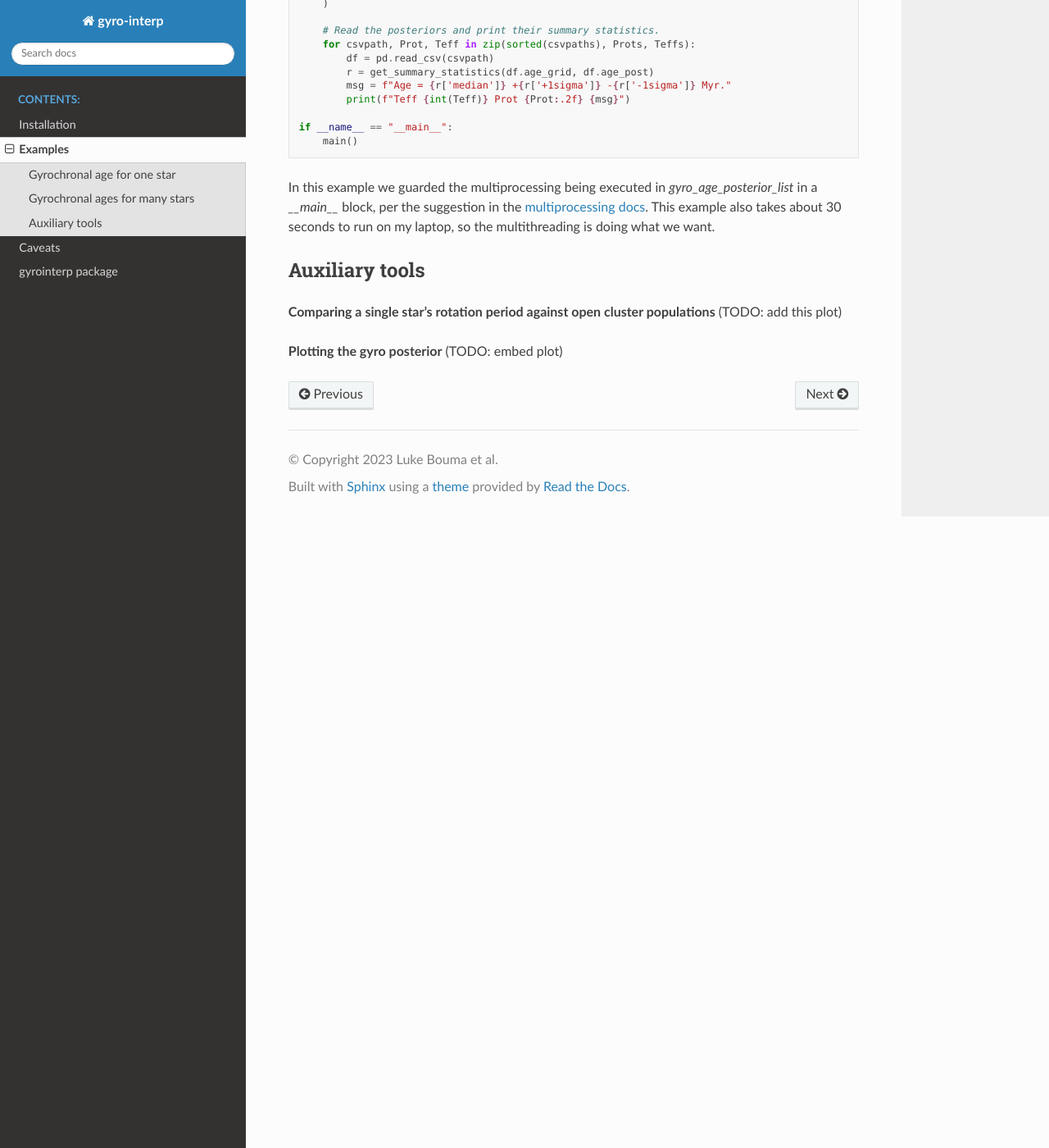
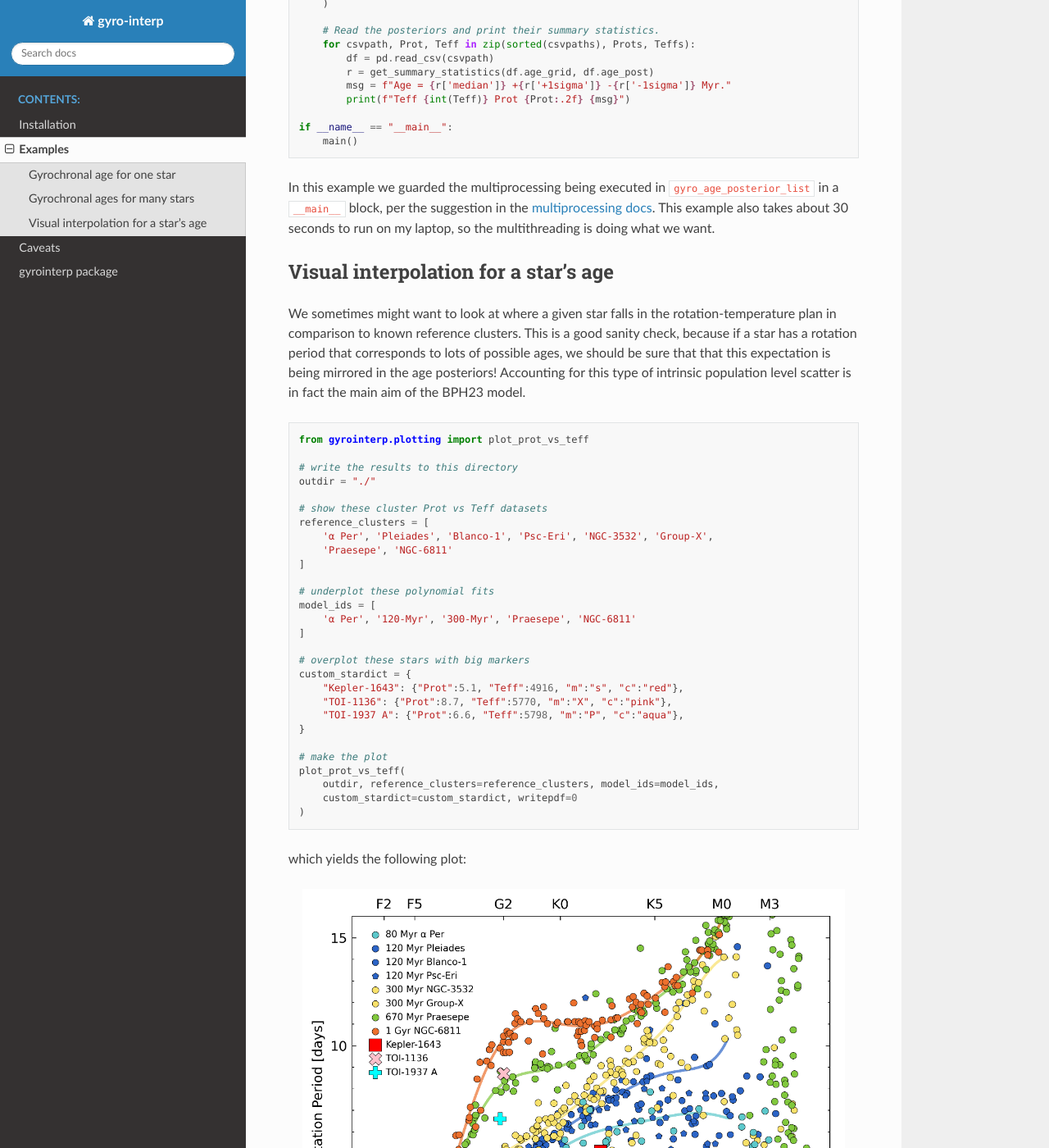
Before and after one commit to lgbouma/gyro-interp, a Sphinx documentation site: the page built from docs/source/examples.rst, in a window 1280 px wide and 1400 px high, scrolled down 1505 px. Shown: the whole window at 82% size. Built offline with Sphinx 7.4.7 and the Read the Docs theme 2.0.0, drawn with Linux system fonts in a browser that asks for light colours; some of the changed text lies outside the part shown.

Commit message:
update docs

```diff
--- a/docs/source/caveats.rst
+++ b/docs/source/caveats.rst
@@ -43,6 +43,10 @@ A few ways to determine whether your star might be a binary include:
   star.  With the resulting sample of stars, check whether your star is an
   outlier in the HR diagram.  This can be an indication of photometric binarity.
 
+As mentioned in the section on :ref:`visual interpolation`, the same types of
+considerations apply to hot Jupiter systems, or any kinds of systems in which
+tidal effects might alter the star's rotation period.
+
 Generally speaking, the best approaches will differ based on your stars of
 interest.  A few separate utilities that can help in assessing these types of
 utilties are available through
--- a/docs/source/examples.rst
+++ b/docs/source/examples.rst
@@ -2,7 +2,7 @@ Examples
 ========================================
 
 Gyrochronal age for one star
-++++++++++++++++++++
+++++++++++++++++++++++++++++++++++++++++
 
 Given a single star's rotation period, effective temperature, and
 uncertainties, what is the gyrochronological age posterior over a grid spanning
@@ -46,7 +46,7 @@ posterior using matplotlib:
 
 
 Gyrochronal ages for many stars
-++++++++++++++++++++
+++++++++++++++++++++++++++++++++++++++++
 
 Given the rotation periods, temperatures, and uncertainties for many stars,
 what are the implied age posteriors?
@@ -94,18 +94,79 @@ what are the implied age posteriors?
       main()
 
 In this example we guarded the multiprocessing being executed in
-*gyro_age_posterior_list* in a *__main__* block, per the suggestion in the
+``gyro_age_posterior_list`` in a ``__main__`` block, per the suggestion in the
 `multiprocessing docs
 <https://docs.python.org/3/library/multiprocessing.html>`_.  This example also
 takes about 30 seconds to run on my laptop, so the multithreading is doing what
 we want.
 
 
-Auxiliary tools
-++++++++++++++++++++
+.. _visual interpolation:
 
-**Comparing a single star's rotation period against open cluster populations**
-(TODO: add this plot)
+Visual interpolation for a star's age
+++++++++++++++++++++++++++++++++++++++++
+We sometimes might want to look at where a given star falls in the
+rotation-temperature plan in comparison to known reference clusters.  This is a
+good sanity check, because if a star has a rotation period that corresponds to
+lots of possible ages, we should be sure that that this expectation is being
+mirrored in the age posteriors!  Accounting for this type of intrinsic
+population level scatter is in fact the main aim of the BPH23 model.
 
-**Plotting the gyro posterior**
-(TODO: embed plot)
+.. code-block:: python
+
+  from gyrointerp.plotting import plot_prot_vs_teff
+
+  # write the results to this directory
+  outdir = "./"
+
+  # show these cluster Prot vs Teff datasets
+  reference_clusters = [
+      'α Per', 'Pleiades', 'Blanco-1', 'Psc-Eri', 'NGC-3532', 'Group-X',
+      'Praesepe', 'NGC-6811'
+  ]
+
+  # underplot these polynomial fits
+  model_ids = [
+      'α Per', '120-Myr', '300-Myr', 'Praesepe', 'NGC-6811'
+  ]
+
+  # overplot these stars with big markers
+  custom_stardict = {
+      "Kepler-1643": {"Prot":5.1, "Teff":4916, "m":"s", "c":"red"},
+      "TOI-1136": {"Prot":8.7, "Teff":5770, "m":"X", "c":"pink"},
+      "TOI-1937 A": {"Prot":6.6, "Teff":5798, "m":"P", "c":"aqua"},
+  }
+
+  # make the plot
+  plot_prot_vs_teff(
+      outdir, reference_clusters=reference_clusters, model_ids=model_ids,
+      custom_stardict=custom_stardict, writepdf=0
+  )
+
+which yields the following plot:
+
+.. |br| raw:: html
+
+   <br />
+
+.. image:: example_plot.png
+   :width: 95%
+   :align: center
+
+Kepler-1643, TOI-1136, and TOI-1937 provide three interestingly different
+examples.  Kepler-1643 is `~40 Myr old based on cluster membership
+<https://ui.adsabs.harvard.edu/abs/2022AJ....164..215B/abstract>`_, and it
+hosts a close-in mini-Neptune around twice the size of Earth.  TOI-1136 is a
+`field star with six known transiting planets
+<https://arxiv.org/abs/2210.09283>`_, and rotation is currently the most
+constraining line of evidence for its ~700 Myr age.  Finally, TOI-1937 is a
+system for which gyrochronology should probably not be applied.  The reasons
+are that it is `both a known binary
+<https://ui.adsabs.harvard.edu/abs/2022arXiv221015473Y/abstract>`_, with a
+widely-separated companion, and the primary also hosts a hot Jupiter, which
+`might spin up the primary
+<https://ui.adsabs.harvard.edu/abs/2021ApJ...919..138T/abstract>`_ through
+tides.  This kind of interaction is exactly the kind of thing that we tried to
+avoid by cleaning out binaries in BPH23!  While it is in principle possible to
+construct models that account for known tidal or other spin-up, the BPH23 model
+does not attempt to do this.
```
Also changed, not shown: docs/source/example_plot.png (added), 1 other file.
